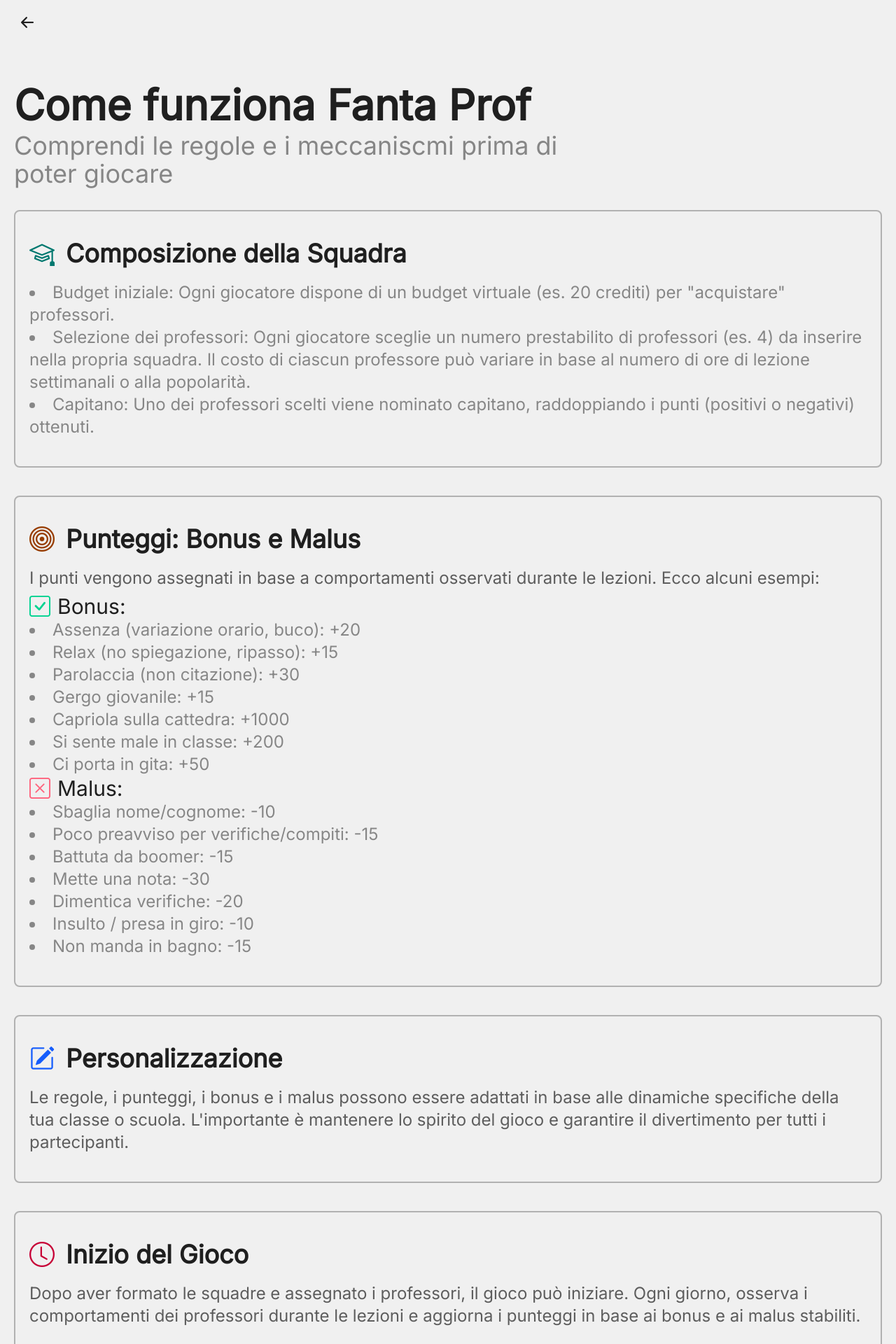
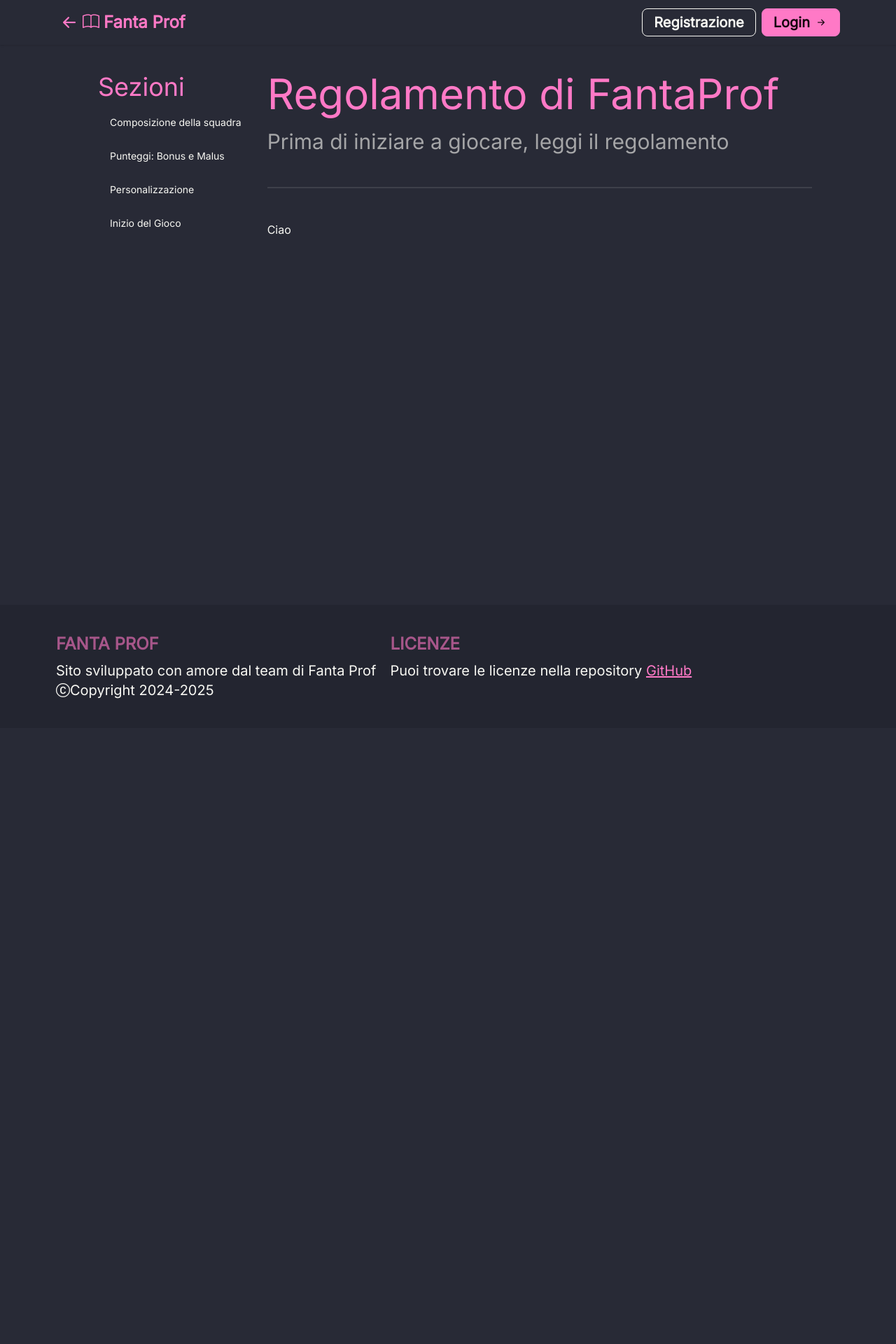
Before and after one commit to FlavioIannone/FantaProf, a Next.js app: page /rules in a window 1280 px wide. Shown: the top 1920 px of the page at 70% size. After the commit the page ends 1040 px from the top, so only its background shows below. Built offline with nearby package versions, Linux system fonts and the light colour scheme.

Commit message:
Changes to the rules page

```diff
--- a/src/app/layout.tsx
+++ b/src/app/layout.tsx
@@ -19,7 +19,11 @@ export default function RootLayout({
   children: React.ReactNode;
 }>) {
   return (
-    <html lang="it" data-theme="" className={`bg-base-100 ${inter.className}`}>
+    <html
+      lang="it"
+      data-theme="dracula"
+      className={`bg-base-100 ${inter.className}`}
+    >
       <body className={`w-full overflow-x-hidden bg-base-100 m-0 antialiased`}>
         {children}
       </body>
--- a/src/app/page.tsx
+++ b/src/app/page.tsx
@@ -26,7 +26,7 @@ export default function Home() {
                 className="bi bi-journals group-hover:animate-bounce"
                 aria-hidden="true"
               ></i>
-              Regole
+              Regolamento
             </button>
           </Link>
         </div>
--- /dev/null
+++ b/src/app/rules/layout.tsx
@@ -0,0 +1,55 @@
+import Footer from "@/components/Footer";
+import Navbar from "@/components/Navbar";
+import ReturnToHome from "@/components/ReturnToHome";
+import Link from "next/link";
+import { ReactNode } from "react";
+
+export default function RulesLayout({
+  children,
+}: Readonly<{ children: ReactNode }>) {
+  return (
+    <>
+      <Navbar className="lg:px-20 md:px-15 sm:px-10 px-5" showReturnToHome />
+      <div className="lg:px-30 md:px-20 px-1.5 py-10 h-dvh flex">
+        <aside className="h-full px-5 ">
+          <h1 className="text-4xl text-primary mb-2.5">Sezioni</h1>
+          <ul className="list-none flex flex-col gap-2">
+            <li className="hover:d-btn-primary font-normal d-btn d-btn-ghost">
+              <Link className="w-full text-start text-nowrap" href="">
+                Composizione della squadra
+              </Link>
+            </li>
+            <li className="hover:d-btn-primary font-normal d-btn d-btn-ghost">
+              <Link className="w-full text-start text-nowrap" href="">
+                Punteggi: Bonus e Malus
+              </Link>
+            </li>
+            <li className="hover:d-btn-primary font-normal d-btn d-btn-ghost">
+              <Link className="w-full text-start text-nowrap" href="">
+                Personalizzazione
+              </Link>
+            </li>
+            <li className="hover:d-btn-primary font-normal d-btn d-btn-ghost">
+              <Link className="w-full text-start text-nowrap" href="">
+                Inizio del Gioco
+              </Link>
+            </li>
+          </ul>
+        </aside>
+        <main className="w-full">
+          <header className="">
+            <h1 className="text-6xl text-primary mb-5">
+              Regolamento di FantaProf
+            </h1>
+            <h3 className="opacity-60 text-3xl">
+              Prima di iniziare a giocare, leggi il regolamento
+            </h3>
+          </header>
+          <div className="d-divider my-10"></div>
+          {children}
+        </main>
+      </div>
+      <Footer className="lg:px-20 md:px-15 sm:px-10 px-5"></Footer>
+    </>
+  );
+}
--- a/src/app/rules/page.tsx
+++ b/src/app/rules/page.tsx
@@ -1,4 +1,5 @@
 import Footer from "@/components/Footer";
+import Navbar from "@/components/Navbar";
 import ReturnToHome from "@/components/ReturnToHome";
 import RuleCard from "@/components/RuleCard";
 import { Metadata } from "next";
@@ -9,137 +10,5 @@ export const metadata: Metadata = {
 };
 
 export default function RulesPage() {
-  return (
-    <>
-      <nav className="lg:px-5 px-1.5 d-navbar ">
-        <ReturnToHome />
-      </nav>
-      <main className="lg:px-5 px-1.5 lg:mt-14 md:mt-10 sm:mt-5 mt-0">
-        <header className="md:mb-8 mb-4">
-          <h1 className="lg:text-6xl md:text-5xl text-4xl md:mb-2 mb-2 font-bold">
-            Come funziona Fanta Prof
-          </h1>
-          <h3 className="lg:text-4xl md:text-2xl text-xl  md:w-2/3 w-full opacity-50">
-            Comprendi le regole e i meccaniscmi prima di poter giocare
-          </h3>
-        </header>
-        <RuleCard>
-          <h1 className="d-card-title font-bold lg:text-4xl md:text-2xl text-xl lg:mb-5 mb-2.5 inline-block align-bottom">
-            <i
-              className="bi bi-mortarboard md:me-4 me-2 text-teal-700"
-              aria-hidden="true"
-            ></i>
-            Composizione della Squadra
-          </h1>
-          <ul className="list-disc list-inside opacity-50 lg:text-2xl md:text-xl text-lg">
-            <li>
-              Budget iniziale: Ogni giocatore dispone di un budget virtuale (es.
-              20 crediti) per "acquistare" professori.
-            </li>
-            <li>
-              Selezione dei professori: Ogni giocatore sceglie un numero
-              prestabilito di professori (es. 4) da inserire nella propria
-              squadra. Il costo di ciascun professore può variare in base al
-              numero di ore di lezione settimanali o alla popolarità.
-            </li>
-            <li>
-              Capitano: Uno dei professori scelti viene nominato capitano,
-              raddoppiando i punti (positivi o negativi) ottenuti.
-            </li>
-          </ul>
-        </RuleCard>
-        <RuleCard>
-          <h1 className="d-card-title font-bold lg:text-4xl md:text-2xl text-xl lg:mb-5 mb-2.5 inline-block align-bottom">
-            <i
-              className="bi bi-bullseye md:me-4 me-2 text-amber-800"
-              aria-hidden="true"
-            ></i>
-            Punteggi: Bonus e Malus
-          </h1>
-          <h3 className="opacity-70 lg:text-2xl md:text-xl text-lg mb-1.5">
-            I punti vengono assegnati in base a comportamenti osservati durante
-            le lezioni. Ecco alcuni esempi:
-          </h3>
-          <h1 className="lg:text-3xl md:text-2xl text-xl">
-            <i
-              className="bi bi-check-square text-success md:me-2.5 me-1.5"
-              aria-hidden="true"
-            ></i>
-            Bonus:
-          </h1>
-          <ul className="list-disc list-inside opacity-50 lg:text-2xl md:text-xl text-lg">
-            <li>Assenza (variazione orario, buco): +20</li>
-            <li>Relax (no spiegazione, ripasso): +15</li>
-            <li>Parolaccia (non citazione): +30</li>
-            <li>Gergo giovanile: +15</li>
-            <li>Capriola sulla cattedra: +1000</li>
-            <li>Si sente male in classe: +200</li>
-            <li>Ci porta in gita: +50</li>
-          </ul>
-          <h1 className="lg:text-3xl md:text-2xl text-xl">
-            <i
-              className="bi bi-x-square text-error md:me-2.5 me-1.5"
-              aria-hidden="true"
-            ></i>
-            Malus:
-          </h1>
-          <ul className="list-disc list-inside opacity-50 lg:text-2xl md:text-xl text-lg">
-            <li>Sbaglia nome/cognome: -10</li>
-            <li>Poco preavviso per verifiche/compiti: -15</li>
-            <li>Battuta da boomer: -15</li>
-            <li>Mette una nota: -30</li>
-            <li>Dimentica verifiche: -20</li>
-            <li>Insulto / presa in giro: -10</li>
-            <li>Non manda in bagno: -15</li>
-          </ul>
-        </RuleCard>
-        <RuleCard>
-          <h1 className="d-card-title font-bold lg:text-4xl md:text-2xl text-xl lg:mb-5 mb-2.5 inline-block align-bottom">
-            <i
-              className="bi bi-pencil-square md:me-4 me-2 text-blue-600"
-              aria-hidden="true"
-            ></i>
-            Personalizzazione
-          </h1>
-          <h3 className="opacity-70 lg:text-2xl md:text-xl text-lg">
-            Le regole, i punteggi, i bonus e i malus possono essere adattati in
-            base alle dinamiche specifiche della tua classe o scuola.
-            L'importante è mantenere lo spirito del gioco e garantire il
-            divertimento per tutti i partecipanti.
-          </h3>
-        </RuleCard>
-        <RuleCard>
-          <h1 className="d-card-title font-bold lg:text-4xl md:text-2xl lg:mb-5 mb-2.5 text-xl inline-block align-bottom">
-            <i
-              className="bi bi-clock md:me-4 me-2 text-rose-700"
-              aria-hidden="true"
-            ></i>
-            Inizio del Gioco
-          </h1>
-          <h3 className="opacity-70 lg:text-2xl md:text-xl text-lg">
-            Dopo aver formato le squadre e assegnato i professori, il gioco può
-            iniziare. Ogni giorno, osserva i comportamenti dei professori
-            durante le lezioni e aggiorna i punteggi in base ai bonus e ai malus
-            stabiliti.
-          </h3>
-        </RuleCard>
-        <RuleCard>
-          <h1 className="d-card-title font-bold lg:text-4xl md:text-2xl lg:mb-5 mb-2.5 text-xl inline-block align-bottom">
-            <i
-              className="bi bi-exclamation-triangle md:me-4 me-2 text-warning"
-              aria-hidden="true"
-            ></i>
-            Nota
-          </h1>
-          <h3 className="opacity-70 lg:text-2xl md:text-xl text-lg">
-            Assicurati che il gioco sia svolto nel rispetto dei professori e
-            dell'ambiente scolastico. Il FantaProf è pensato per aggiungere un
-            tocco di divertimento alla routine scolastica, senza arrecare
-            disturbo o mancare di rispetto a nessuno.
-          </h3>
-        </RuleCard>
-      </main>
-      <Footer className="lg:px-5 px-1.5"></Footer>
-    </>
-  );
+  return <>Ciao</>;
 }
--- a/src/components/LandingCard.tsx
+++ b/src/components/LandingCard.tsx
@@ -11,10 +11,12 @@ export default function LandingCard({
 }>) {
   return (
     <section
-      className={`d-card border-2 border-base-content/30 py-16 flex-1 animate-fade-in-bottom opacity-0 animation-delay-400 motion-reduce:animate-none`}
+      className={`d-card border-2 group border-base-content/30 py-16 flex-1 animate-fade-in-bottom opacity-0 animation-delay-400 motion-reduce:animate-none`}
     >
       <div className="d-card-body items-center justify-center">
-        <div className="animate-wiggle motion-reduce:animate-none">{icon}</div>
+        <div className="group-hover:animate-wiggle motion-reduce:animate-none">
+          {icon}
+        </div>
         <h1 className="text-3xl">{title}</h1>
         <h3 className="text-xl text-center opacity-50">{subtitle}</h3>
       </div>
--- a/src/components/Navbar.tsx
+++ b/src/components/Navbar.tsx
@@ -1,20 +1,29 @@
 import Link from "next/link";
+import ReturnToHome from "./ReturnToHome";
 
 export default function Navbar({
   className,
+  showReturnToHome,
 }: Readonly<{
   className?: string;
+  showReturnToHome?: boolean;
 }>) {
   return (
     <nav className={`d-navbar bg-base-100 shadow-sm ${className}`}>
       <div className="flex-1">
-        <p className="lg:text-2xl md:text-xl text-lg text-primary font-extrabold animate-fade-in-left motion-reduce:animate-none">
-          <i className="bi bi-book"></i> Fanta Prof
+        <p className="lg:text-2xl md:text-xl text-lg text-primary font-extrabold animate-fade-in-left motion-reduce:animate-none flex items-center">
+          {showReturnToHome && <ReturnToHome />}
+          <i className="bi bi-book me-1.5"></i>Fanta Prof
         </p>
       </div>
-      <div className="flex-none">
-        <Link href="/auth/login" className="">
-          <button className="group d-btn d-btn-primary lg:d-btn-lg  lg:text-2xl md:text-xl text-lg animate-fade-in-right motion-reduce:animate-none">
+      <div className="flex gap-2">
+        <Link href="/auth/signin">
+          <button className="group d-btn d-btn-outline lg:d-btn-md lg:text-xl md:text-lg animate-fade-in-right motion-reduce:animate-none">
+            <p>Registrazione</p>
+          </button>
+        </Link>
+        <Link href="/auth/login">
+          <button className="group d-btn d-btn-primary lg:d-btn-md lg:text-xl md:text-lg animate-fade-in-right motion-reduce:animate-none">
             <p>Login</p>
             <i
               className="bi bi-arrow-right-short transform transition-transform duration-300 group-hover:translate-x-1"
--- a/src/components/client/LoginForm.tsx
+++ b/src/components/client/LoginForm.tsx
@@ -74,7 +74,7 @@ export default function LoginForm() {
         >
           Accedi
         </button>
-        <p className="text-end mt-2.5 opacity-0 animate-fade-in animation-delay-500">
+        <p className="mt-2.5 opacity-0 animate-fade-in animation-delay-500">
           Non hai un account?{" "}
           <Link href="/auth/signin" className="d-link text-primary">
             Crealo qui.
--- a/src/components/client/RegistrationForm.tsx
+++ b/src/components/client/RegistrationForm.tsx
@@ -80,7 +80,7 @@ export default function LoginForm() {
         >
           Registrati
         </button>
-        <p className="text-end mt-2.5 opacity-0 animate-fade-in animation-delay-500">
+        <p className="mt-2.5 opacity-0 animate-fade-in animation-delay-500">
           Hai già un account?{" "}
           <Link href="/auth/login" className="d-link text-primary">
             Accedi qui.
```
Also changed, not shown: src/app/auth/login/page.tsx (+5 -5 lines), src/app/auth/signin/page.tsx (+5 -5 lines).
